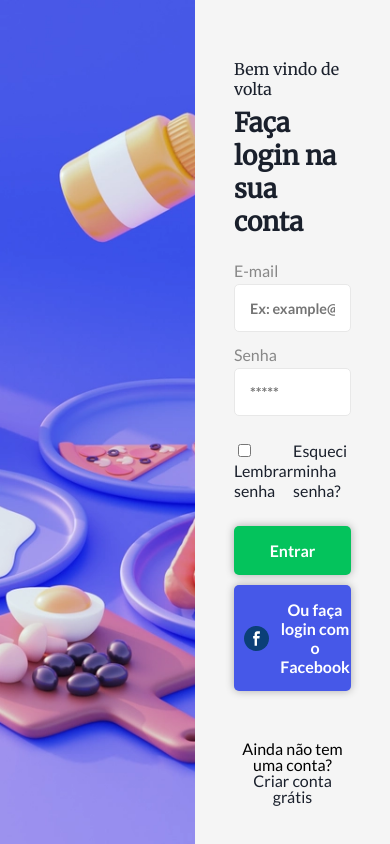
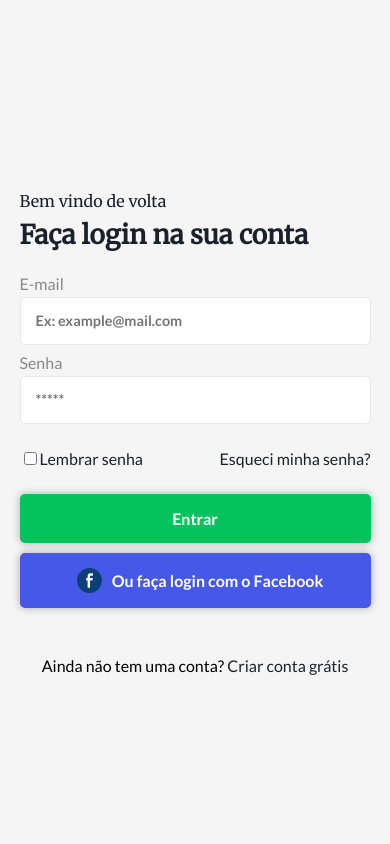
Before and after one commit to jhonatanborg/MixReact-web, a React (Create React App) app: page / in a window 390 px wide. Built offline with nearby package versions, Linux system fonts and the light colour scheme.

Commit message:
responsive pages added

```diff
--- a/src/components/atoms/Input/Input.style.scss
+++ b/src/components/atoms/Input/Input.style.scss
@@ -1,7 +1,7 @@
 .form-group {
   display: flex;
   flex-direction: column;
-  width: 60%;
+  width: 100%;
   margin: 5px 0;
   .label {
     font-family: Lato;
--- a/src/pages/Login/Login.jsx
+++ b/src/pages/Login/Login.jsx
@@ -22,8 +22,15 @@ export default function Login() {
             <span>Faça login na sua conta</span>
           </div>
         </div>
-        <Input type="email" label="E-mail" placeholder="Ex: example@mail.com" />
-        <Input type="password" label="Senha" placeholder="*****" />
+        <div className="form">
+          <Input
+            type="email"
+            label="E-mail"
+            placeholder="Ex: example@mail.com"
+          />
+          <Input type="password" label="Senha" placeholder="*****" />
+        </div>
+
         <div className="section-login">
           <div>
             <input type="checkbox" name="" id="" />
--- a/src/pages/Login/Login.style.scss
+++ b/src/pages/Login/Login.style.scss
@@ -8,6 +8,7 @@
     font-style: normal;
     font-weight: normal;
   }
+
   .image {
     width: 50%;
     height: 100%;
@@ -29,11 +30,11 @@
     align-items: center;
     background-color: whitesmoke;
     .form-header {
+      width: 60%;
       display: flex;
       flex-direction: column;
-      justify-content: start;
-      align-items: start;
-      width: 60%;
+      justify-content: flex-start;
+      align-items: flex-start;
       margin: 20px 0;
       .heading {
         font-family: Merriweather;
@@ -66,9 +67,11 @@
       line-height: 20px;
       color: #1a202c;
     }
+    .form {
+      width: 60%;
+    }
     .form-footer {
       font-family: "Lato", sans-serif;
-
       width: 60%;
       .create-account {
         text-align: center;
@@ -80,33 +83,28 @@
         font-family: "Lato", sans-serif;
       }
     }
-    .form-group {
-      display: flex;
-      flex-direction: column;
-      width: 60%;
-      margin: 5px 0;
-      .label {
-        font-family: Lato;
-        font-style: normal;
-        font-weight: normal;
-        font-size: 16px;
-        color: #888888;
+  }
+}
+@media (min-width: 320px) and (max-width: 480px) {
+  .page-login {
+    width: 100%;
+    .image {
+      display: none;
+    }
+    .form-login {
+      width: 100%;
+      .form-header {
+        width: 90%;
       }
-      input {
-        padding: 8px 15px;
-        height: 30px;
-        border-radius: 5px;
-        border: 1px solid #e8e8e8;
-        margin: 5px 0px;
-        outline: none;
+      .section-login {
+        width: 90%;
+      }
+      .form {
+        width: 90%;
+      }
+      .form-footer {
         font-family: "Lato", sans-serif;
-        font-size: 0.9rem;
-        color: #888888;
-        font-family: Lato;
-        font-weight: bold;
-      }
-      input:focus {
-        border: 0.01px solid #888888;
+        width: 90%;
       }
     }
   }
--- a/src/pages/Register/Register.jsx
+++ b/src/pages/Register/Register.jsx
@@ -17,13 +17,15 @@ export default function Register() {
             <span>Cadastre-se</span>
           </div>
           <div className="heading">
-            <span>Crie uma conta grátis agora</span>
+            <span>Crie uma conta agora</span>
           </div>
         </div>
-        <Input type="text" label="Nome Completo" placeholder="Meu nome" />
-        <Input type="email" label="Email" placeholder="Ex:example@mail.com" />
-        <Input type="tel" label="Telefone" placeholder="(DDD) X XXXX-XXXX" />
-        <Input type="password" label="Senha" placeholder="*********" />
+        <div className="form">
+          <Input type="text" label="Nome Completo" placeholder="Meu nome" />
+          <Input type="email" label="Email" placeholder="Ex:example@mail.com" />
+          <Input type="tel" label="Telefone" placeholder="(DDD) X XXXX-XXXX" />
+          <Input type="password" label="Senha" placeholder="*********" />
+        </div>
         <div className="form-footer">
           <Button bgColor="bg-green" text="Cadastrar"></Button>
         </div>
--- a/src/pages/Register/Register.style.scss
+++ b/src/pages/Register/Register.style.scss
@@ -30,8 +30,8 @@
     .form-header {
       display: flex;
       flex-direction: column;
-      justify-content: start;
-      align-items: start;
+      justify-content: flex-start;
+      align-items: flex-start;
       width: 60%;
       margin: 20px 0;
       .heading {
@@ -69,3 +69,27 @@
     }
   }
 }
+@media (min-width: 320px) and (max-width: 480px) {
+  .page-register {
+    width: 100%;
+    .image {
+      display: none;
+    }
+    .form-register {
+      width: 100%;
+      .form-header {
+        width: 90%;
+      }
+      .section-login {
+        width: 90%;
+      }
+      .form {
+        width: 90%;
+      }
+      .form-footer {
+        font-family: "Lato", sans-serif;
+        width: 90%;
+      }
+    }
+  }
+}
```
